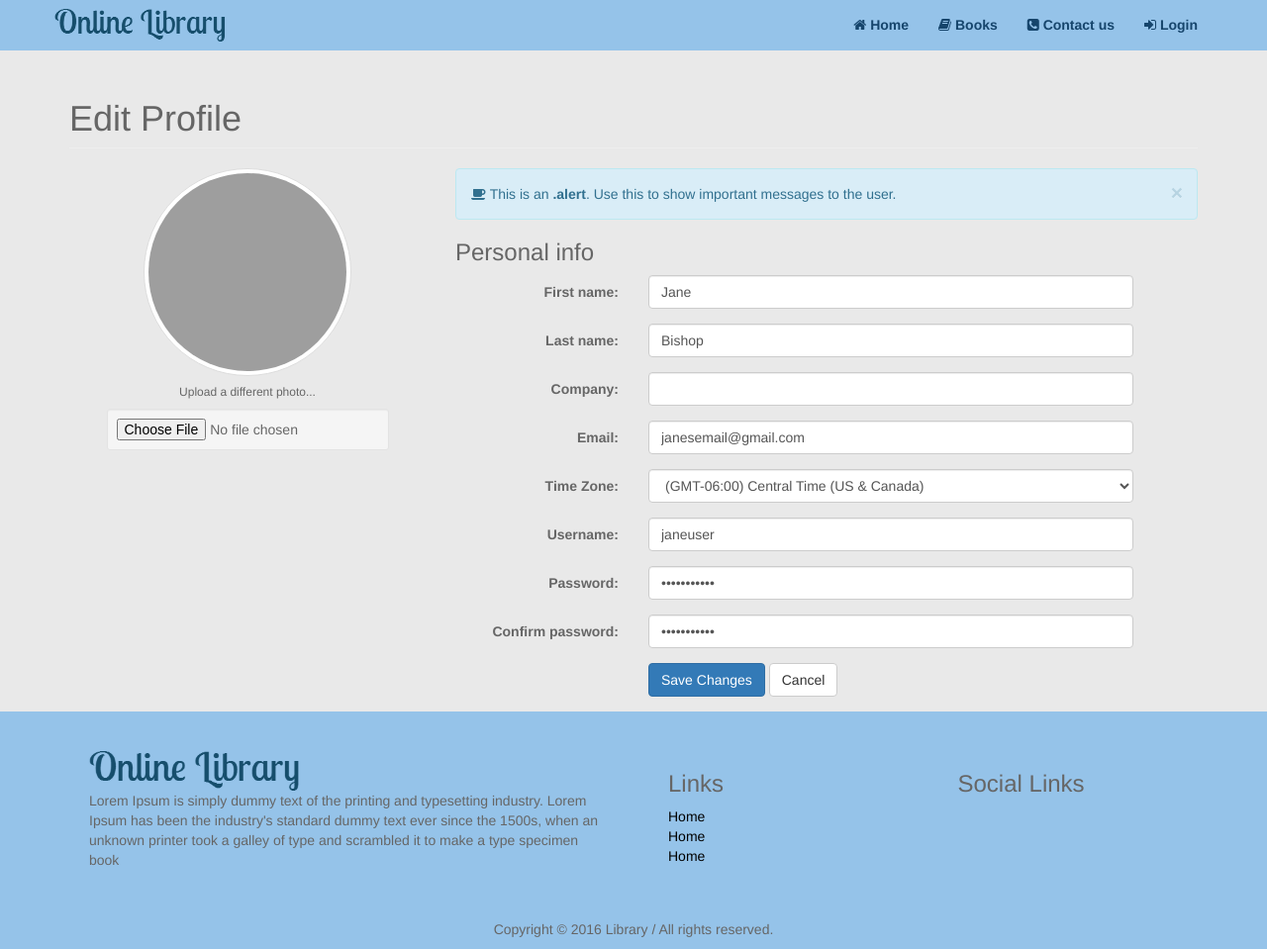
After one commit to pcsaini/php, a PHP site: page /library/app/view/profile.php in a window 1280 px wide. The commit adds this page. Shown: the whole page at 99% size. Run offline with PHP 8.4, Linux system fonts and the light colour scheme; grey boxes are pictures that could not be loaded.

Commit message:
profile Setting

```diff
--- a/app/view/navbar.php
+++ b/app/view/navbar.php
@@ -22,8 +22,9 @@ if (logged_in() == 1){
                         <a href="#" class="dropdown-toggle" data-toggle="dropdown" role="button" aria-expanded="false"><i class="fa fa-sign-out" aria-hidden="true"></i>Logout<span
                                 class="caret"></span></a>
                         <ul class="dropdown-menu" role="menu">
-                            <li><a href="#">Profile</a></li>
-                            <li class="divider"></li>
+                            <li><a href="#">View Profile</a></li>
+                            <li><a href="profile.php">Profile Setting</a></li>
+                            <li><a href="changepassword.php">Change Password</a></li>
                             <li><a href="logout.php">Logout</a></li>
                         </ul>
                     </li>
--- /dev/null
+++ b/app/view/profile.php
@@ -0,0 +1,123 @@
+<!DOCTYPE html>
+<html>
+<head>
+    <meta charset="UTF-8">
+    <meta name="viewport" content="width=device-width, initial-scale=1">
+    <link rel="apple-touch-icon" href="dashboard/assets/image/logo.ico">
+    <link rel="shortcut icon" type="image/x-icon" href="dashboard/assets/image/logo.ico">
+    <title>Library: Home</title>
+    <link rel="stylesheet" href="css/reset.css">
+    <link rel="stylesheet" href="css/style.css">
+    <link rel="stylesheet" href="dashboard/assets/css/bootstrap.min.css">
+    <link rel="stylesheet" href="dashboard/assets/css/font-awesome.min.css">
+    <!-- Owl Carousel Assets -->
+    <link rel="stylesheet" href="owl-carousel/owl.carousel.css">
+    <link rel="stylesheet" href="owl-carousel/owl.theme.css">
+</head>
+<body>
+<?php
+include_once "../init.php";
+include_once "navbar.php";
+?>
+
+<div class="container" style="padding-top: 60px;">
+    <h1 class="page-header">Edit Profile</h1>
+    <div class="row">
+        <!-- left column -->
+        <div class="col-md-4 col-sm-6 col-xs-12">
+            <div class="text-center">
+                <img src="http://lorempixel.com/200/200/people/9/" class="avatar img-circle img-thumbnail" alt="avatar">
+                <h6>Upload a different photo...</h6>
+                <input type="file" class="text-center center-block well well-sm">
+            </div>
+        </div>
+        <!-- edit form column -->
+        <div class="col-md-8 col-sm-6 col-xs-12 personal-info">
+            <div class="alert alert-info alert-dismissable">
+                <a class="panel-close close" data-dismiss="alert">×</a>
+                <i class="fa fa-coffee"></i>
+                This is an <strong>.alert</strong>. Use this to show important messages to the user.
+            </div>
+            <h3>Personal info</h3>
+            <form class="form-horizontal" role="form">
+                <div class="form-group">
+                    <label class="col-lg-3 control-label">First name:</label>
+                    <div class="col-lg-8">
+                        <input class="form-control" value="Jane" type="text">
+                    </div>
+                </div>
+                <div class="form-group">
+                    <label class="col-lg-3 control-label">Last name:</label>
+                    <div class="col-lg-8">
+                        <input class="form-control" value="Bishop" type="text">
+                    </div>
+                </div>
+                <div class="form-group">
+                    <label class="col-lg-3 control-label">Company:</label>
+                    <div class="col-lg-8">
+                        <input class="form-control" value="" type="text">
+                    </div>
+                </div>
+                <div class="form-group">
+                    <label class="col-lg-3 control-label">Email:</label>
+                    <div class="col-lg-8">
+                        <input class="form-control" value="janesemail@gmail.com" type="text">
+                    </div>
+                </div>
+                <div class="form-group">
+                    <label class="col-lg-3 control-label">Time Zone:</label>
+                    <div class="col-lg-8">
+                        <div class="ui-select">
+                            <select id="user_time_zone" class="form-control">
+                                <option value="Hawaii">(GMT-10:00) Hawaii</option>
+                                <option value="Alaska">(GMT-09:00) Alaska</option>
+                                <option value="Pacific Time (US &amp; Canada)">(GMT-08:00) Pacific Time (US &amp; Canada)</option>
+                                <option value="Arizona">(GMT-07:00) Arizona</option>
+                                <option value="Mountain Time (US &amp; Canada)">(GMT-07:00) Mountain Time (US &amp; Canada)</option>
+                                <option value="Central Time (US &amp; Canada)" selected="selected">(GMT-06:00) Central Time (US &amp; Canada)</option>
+                                <option value="Eastern Time (US &amp; Canada)">(GMT-05:00) Eastern Time (US &amp; Canada)</option>
+                                <option value="Indiana (East)">(GMT-05:00) Indiana (East)</option>
+                            </select>
+                        </div>
+                    </div>
+                </div>
+                <div class="form-group">
+                    <label class="col-md-3 control-label">Username:</label>
+                    <div class="col-md-8">
+                        <input class="form-control" value="janeuser" type="text">
+                    </div>
+                </div>
+                <div class="form-group">
+                    <label class="col-md-3 control-label">Password:</label>
+                    <div class="col-md-8">
+                        <input class="form-control" value="11111122333" type="password">
+                    </div>
+                </div>
+                <div class="form-group">
+                    <label class="col-md-3 control-label">Confirm password:</label>
+                    <div class="col-md-8">
+                        <input class="form-control" value="11111122333" type="password">
+                    </div>
+                </div>
+                <div class="form-group">
+                    <label class="col-md-3 control-label"></label>
+                    <div class="col-md-8">
+                        <input class="btn btn-primary" value="Save Changes" type="button">
+                        <span></span>
+                        <input class="btn btn-default" value="Cancel" type="reset">
+                    </div>
+                </div>
+            </form>
+        </div>
+    </div>
+</div>
+<?php
+include_once "footer.php";
+?>
+
+<script src='dashboard/assets/js/jquery-3.1.1.min.js'></script>
+<script src='dashboard/assets/js/bootstrap.min.js'></script>
+<script src='owl-carousel/owl.carousel.min.js'></script>
+<script src="js/main.js"></script>
+</body>
+</html>
```
